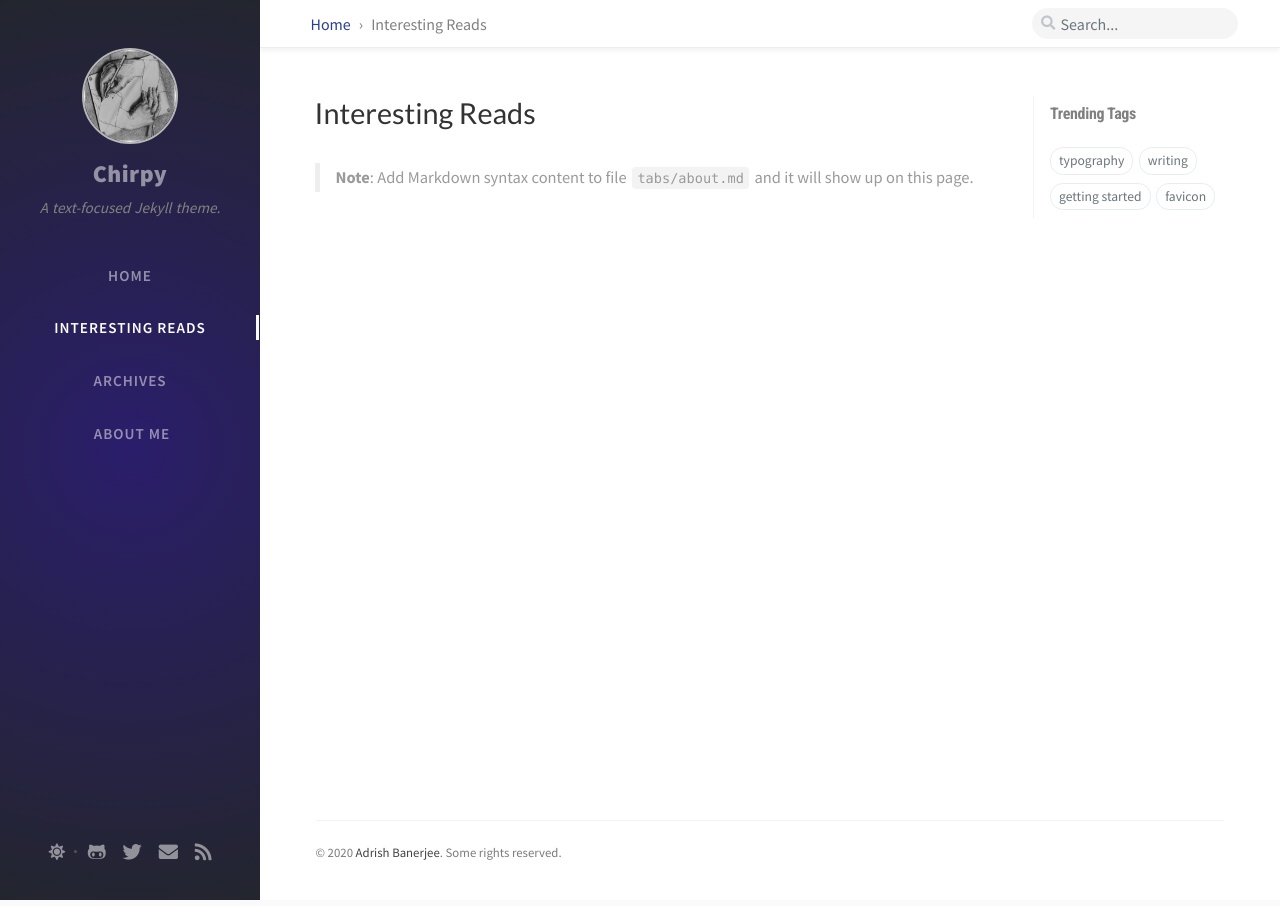
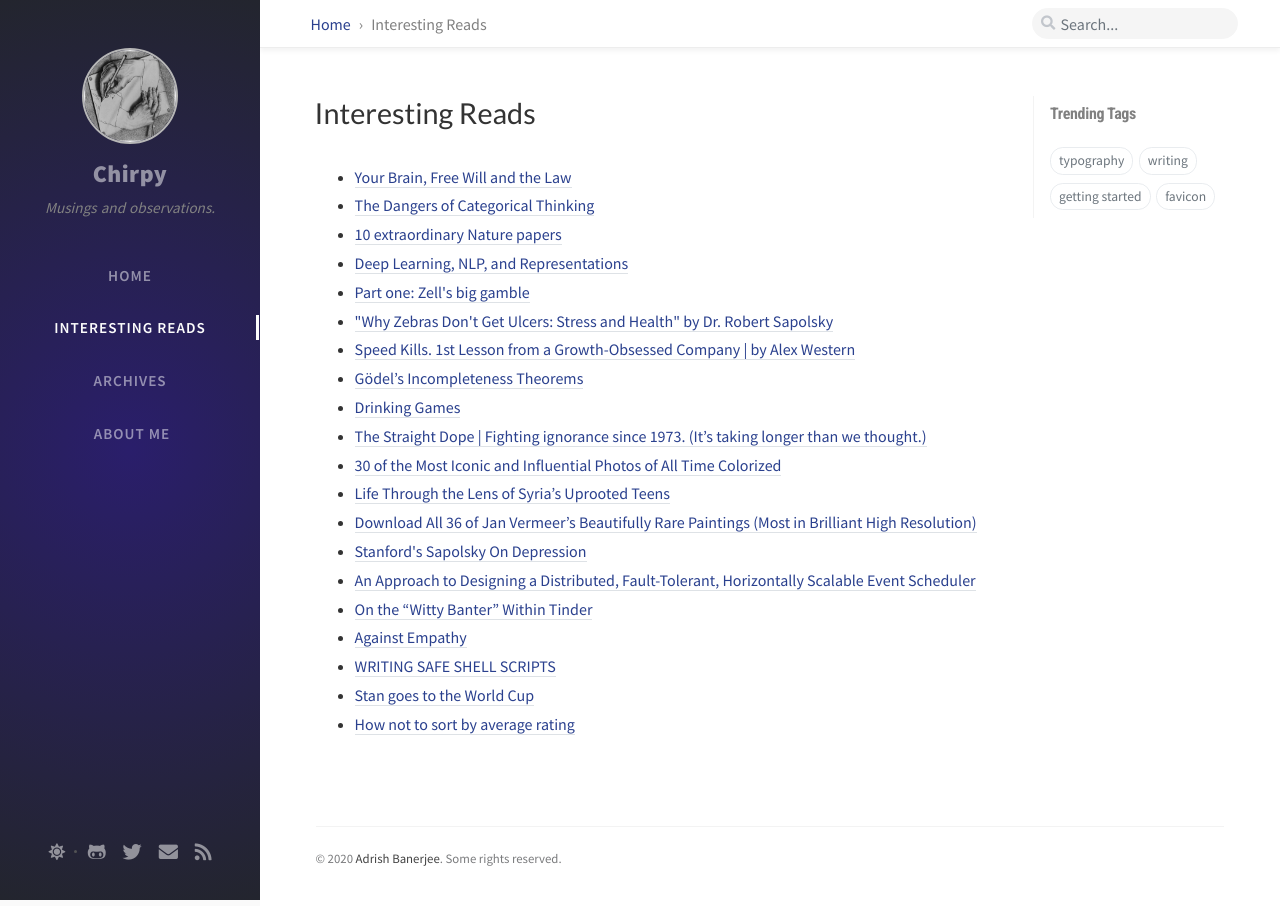
Before and after one commit to drybeluga/drybeluga.github.io, a Jekyll site: the page built from tabs/interesting-reads.md, in a window 1280 px wide. Built offline with Jekyll 4.4.1, drawn with Linux system fonts in a browser that asks for light colours; nearby versions of some CDN libraries; comment, search, counter and statistics services are not loaded.

Commit message:
added a few interesting reads

```diff
--- a/_config.yml
+++ b/_config.yml
@@ -10,7 +10,7 @@
 
 title: Chirpy                          # the main title
 
-tagline: A text-focused Jekyll theme.  # it will display as the sub-title
+tagline: Musings and observations.  # it will display as the sub-title
 
 description: >-                        # used by seo meta and the atom feed
   A minimal, portfolio, sidebar,
@@ -24,8 +24,8 @@ author: Adrish Banerjee                  # change to your full name
 
 avatar: /assets/img/sample/avatar.jpeg   # support internet resources
 
-github:
-  username: drybeluga             # change to your github username
+# github:
+#   username: drybeluga             # change to your github username
 
 twitter:
   username: drybeluga            # change to your twitter username
@@ -65,8 +65,8 @@ google_analytics:
     cache: false  # pv data local cache, good for the users from GFW area.
 
 disqus:
-  comments: false  # boolean type, the global switch for posts comments.
-  shortname: ''    # Fill with your Disqus shortname. › https://help.disqus.com/en/articles/1717111-what-s-a-shortname
+  comments: true  # boolean type, the global switch for posts comments.
+  shortname: 'drybeluga'    # Fill with your Disqus shortname. › https://help.disqus.com/en/articles/1717111-what-s-a-shortname
 
 
 # Prefer color scheme setting, available values:
--- a/_includes/sidebar.html
+++ b/_includes/sidebar.html
@@ -67,7 +67,7 @@
   {% for entry in site.data.contact %}
     {% capture url %}
       {%- if entry.type == 'github' -%}
-        https://github.com/{{ site.github.username }}
+        <!-- https://github.com/{{ site.github.username }} -->
       {%- elsif entry.type == 'twitter' -%}
         https://twitter.com/{{ site.twitter.username }}
       {%- elsif entry.type == 'email' -%}
--- a/tabs/interesting-reads.md
+++ b/tabs/interesting-reads.md
@@ -7,5 +8,25 @@ title: Interesting Reads
 # © 2017-2019 Cotes Chung
 # MIT License
 ---
-
-> **Note**: Add Markdown syntax content to file `tabs/about.md` and it will show up on this page.
+<ul>
+<li><a href="https://www.scientificamerican.com/podcast/episode/your-brain-free-will-and-the-law/"> Your Brain, Free Will and the Law</a></li>
+<li><a href="https://hbr.org/2019/09/the-dangers-of-categorical-thinking#:~:text=Categorical%20thinking%20encourages%20you%20to,decisions%2C%20and%20draw%20inaccurate%20conclusions."> The Dangers of Categorical Thinking</a></li>
+<li><a href="https://www.nature.com/collections/fajcgfjdgh"> 10 extraordinary Nature papers</a></li>
+<li><a href="http://colah.github.io/posts/2014-07-NLP-RNNs-Representations/">Deep Learning, NLP, and Representations</a></li>
+<li><a href="https://www.chicagotribune.com/business/ct-xpm-2013-01-13-ct-biz-trib-series-1-20130113-story.html">Part one: Zell's big gamble</a></li>
+<li><a href="https://www.youtube.com/watch?v=D9H9qTdserM&t=2s&ab_channel=BeckmanInstitute">"Why Zebras Don't Get Ulcers: Stress and Health" by Dr. Robert Sapolsky</a></li>
+<li><a href="https://medium.com/@phil.trench/speed-kills-1st-lesson-from-a-growth-obsessed-company-by-alex-western-d57ebe7304ee">Speed Kills. 1st Lesson from a Growth-Obsessed Company | by Alex Western</a></li>
+<li><a href="https://plato.stanford.edu/entries/goedel-incompleteness/">Gödel’s Incompleteness Theorems</a></li>
+<li><a href="https://www.newyorker.com/magazine/2010/02/15/drinking-games">Drinking Games</a></li>
+<li><a href="https://www.straightdope.com/">The Straight Dope | Fighting ignorance since 1973. (It’s taking longer than we thought.)</a></li>
+<li><a href="https://time.com/4028250/100-influential-photos-colorized/">30 of the Most Iconic and Influential Photos of All Time Colorized</a></li>
+<li><a href="https://www.nationalgeographic.com/photography/proof/2015/04/21/life-through-the-lens-of-syrias-uprooted-teens/">Life Through the Lens of Syria’s Uprooted Teens</a></li>
+<li><a href="http://http://www.openculture.com/2016/02/download-all-36-of-jan-vermeers-beautifully-rare-paintings-many-in-stunning-high-resolution.html">Download All 36 of Jan Vermeer’s Beautifully Rare Paintings (Most in Brilliant High Resolution)</a></li>
+<li><a href="https://www.youtube.com/watch?v=NOAgplgTxfc&ab_channel=Stanford">Stanford's Sapolsky On Depression</a></li>
+<li><a href="https://medium.com/walmartglobaltech/an-approach-to-designing-distributed-fault-tolerant-horizontally-scalable-event-scheduler-278c9c380637">An Approach to Designing a Distributed, Fault-Tolerant, Horizontally Scalable Event Scheduler</a></li>
+<li><a href="https://medium.com/the-cooties-report/on-the-witty-banter-within-tinder-baf4a0dc414f">On the “Witty Banter” Within Tinder</a></li>
+<li><a href="https://www.theatlantic.com/video/index/474588/why-empathy-is-a-bad-thing/">Against Empathy</a></li>
+<li><a href="https://sipb.mit.edu/doc/safe-shell/">WRITING SAFE SHELL SCRIPTS</a></li>
+<li><a href="https://statmodeling.stat.columbia.edu/2014/07/13/stan-analyzes-world-cup-data/">Stan goes to the World Cup</a></li>
+<li><a href="https://www.evanmiller.org/how-not-to-sort-by-average-rating.html"> How not to sort by average rating</a></li>
+</ul>
```
Also changed, not shown: other parts of tabs/interesting-reads.md (+1 -0 lines), 15 other files.
